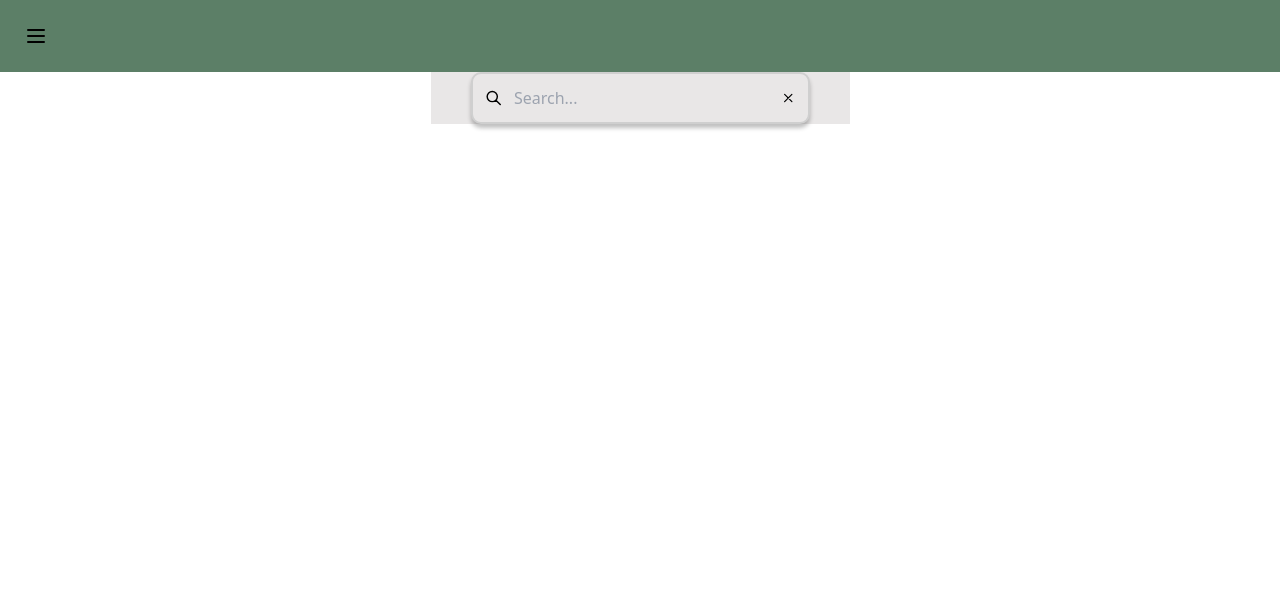
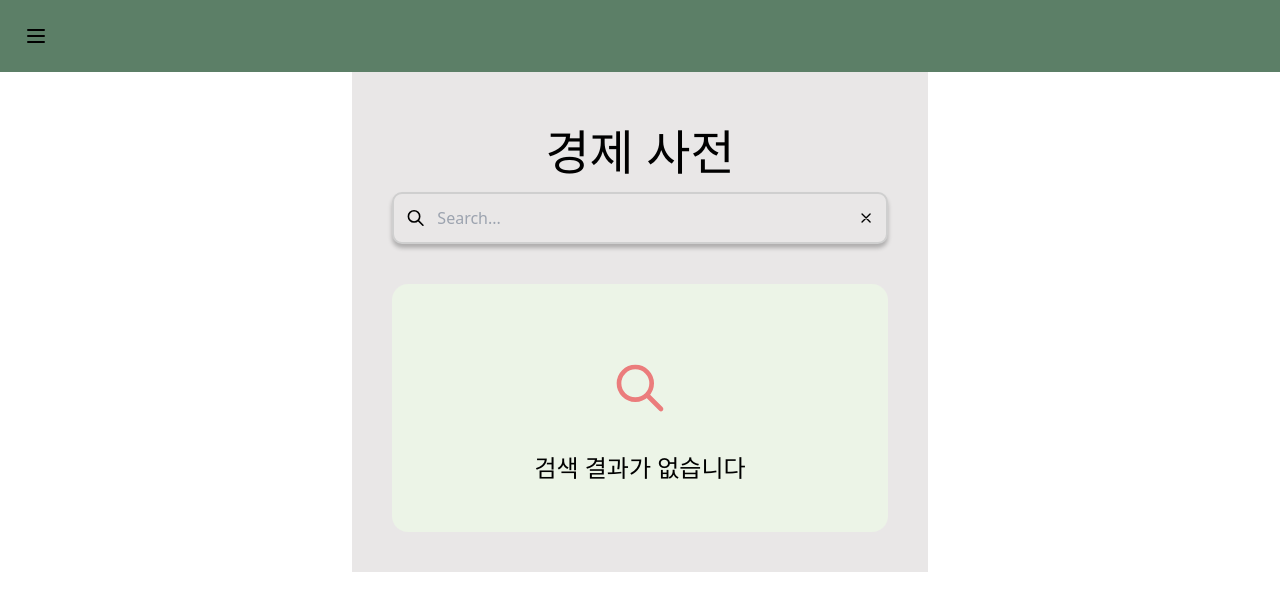
Before and after one commit to oxopolitics-internship-for-codestates/MoneyPig, a Next.js app: page /search in a window 1280 px wide. Shown: the top 610 px of the page. Built offline with nearby package versions, Linux system fonts and the light colour scheme.

Commit message:
🔨💄 axios 데이터 호출이 아닌 로컬 위치에서 직접 호출로 변경/ KeywordDescriptionCard UI 추가

```diff
--- a/pages/search.tsx
+++ b/pages/search.tsx
@@ -1,18 +1,22 @@
-import React, { useEffect, useState } from 'react';
+import React, { ReactElement, useEffect, useState } from 'react';
+import { NextPage } from 'next';
+import Head from 'next/head';
 
-import InputUpdate, {
+import Layout from '../src/components/Layout/Layout';
+import Input, {
   InputBoxTypeProps,
   InputTypeProps,
   TermProps,
 } from '../src/components/Input/Input';
 import { IconType } from '../src/components/Icon/Icon';
-import axios from 'axios';
 import { classNameJoiner } from '../utils/className';
-import { NextPage } from 'next';
+import KeywordDescriptionCard from '../src/components/KeywordDescriptionCard/KeywordDescriptionCard';
+import EconomyData from '../public/economyData.json';
 
 const Search: NextPage = () => {
   const [searchTerm, setSearchTerm] = useState<string>('');
   const [term, setTerm] = useState<TermProps[]>([]);
+  const [clickTerm, setClickTerm] = useState<TermProps[] | undefined>([]);
   const [isDropDownList, setIsDropDownList] = useState<boolean>(false);
 
   useEffect(() => {
@@ -20,25 +24,32 @@ const Search: NextPage = () => {
       setIsDropDownList(false);
       setTerm([]);
     } else {
-      axios.get('./economyData.json').then(res => {
-        const termList: TermProps[] = res.data;
-        setTerm(
-          termList.filter(({ term }) => {
-            return term.includes(searchTerm);
-          }),
-        );
-      });
+      setTerm(
+        EconomyData.filter(({ term }) => {
+          return term.includes(searchTerm);
+        }),
+      );
     }
   }, [searchTerm]);
 
   const clickDropDownItem = (clickSearchTerm: string) => {
     setSearchTerm(clickSearchTerm);
+    setClickTerm(
+      term.filter(item => {
+        return item.term === clickSearchTerm;
+      }),
+    );
+
     setIsDropDownList(false);
   };
 
   return (
-    <div className="min-w-[390px] bg-[#E9E7E7] px-10">
-      <InputUpdate
+    <div className="w-homePageWidth h-sideBarFit bg-[#E9E7E7] p-10">
+      <Head>
+        <title>Economy Term Dictionary Page</title>
+      </Head>
+      <div className="text-5xl h-20 p-4 text-center">경제 사전</div>
+      <Input
         type={InputTypeProps.text}
         placeholder={'Search...'}
         style="w-full  py-3 mr-3 bg-[#E9E7E7]"
@@ -50,7 +61,9 @@ const Search: NextPage = () => {
         searchTerm={searchTerm}
         setSearchTerm={setSearchTerm}
         setIsDropDownList={setIsDropDownList}
+        setClickTerm={setClickTerm}
       />
+
       <>
         {isDropDownList && (
           <>
@@ -67,7 +80,7 @@ const Search: NextPage = () => {
                   term &&
                     term.length > 5 &&
                     'h-60 scrollbar overflow-y-scroll overflow-x-hidden',
-                  'mt-2.5 bg-[#E9E7E7] border-2 border-[#CFCFCF] rounded-[10px] shadow-[0_4px_4px_rgba(0,0,0,0.25)]',
+                  'mt-4 bg-[#E9E7E7] border-2 border-[#CFCFCF] rounded-[10px] shadow-[0_4px_4px_rgba(0,0,0,0.25)]',
                 )}
               >
                 {term?.map(item => (
@@ -84,6 +97,13 @@ const Search: NextPage = () => {
           </>
         )}
       </>
+      <div className="h-10"></div>
+      {clickTerm && (
+        <KeywordDescriptionCard
+          keyword={clickTerm[0]?.term}
+          description={clickTerm[0]?.description}
+        />
+      )}
     </div>
   );
 };
```
